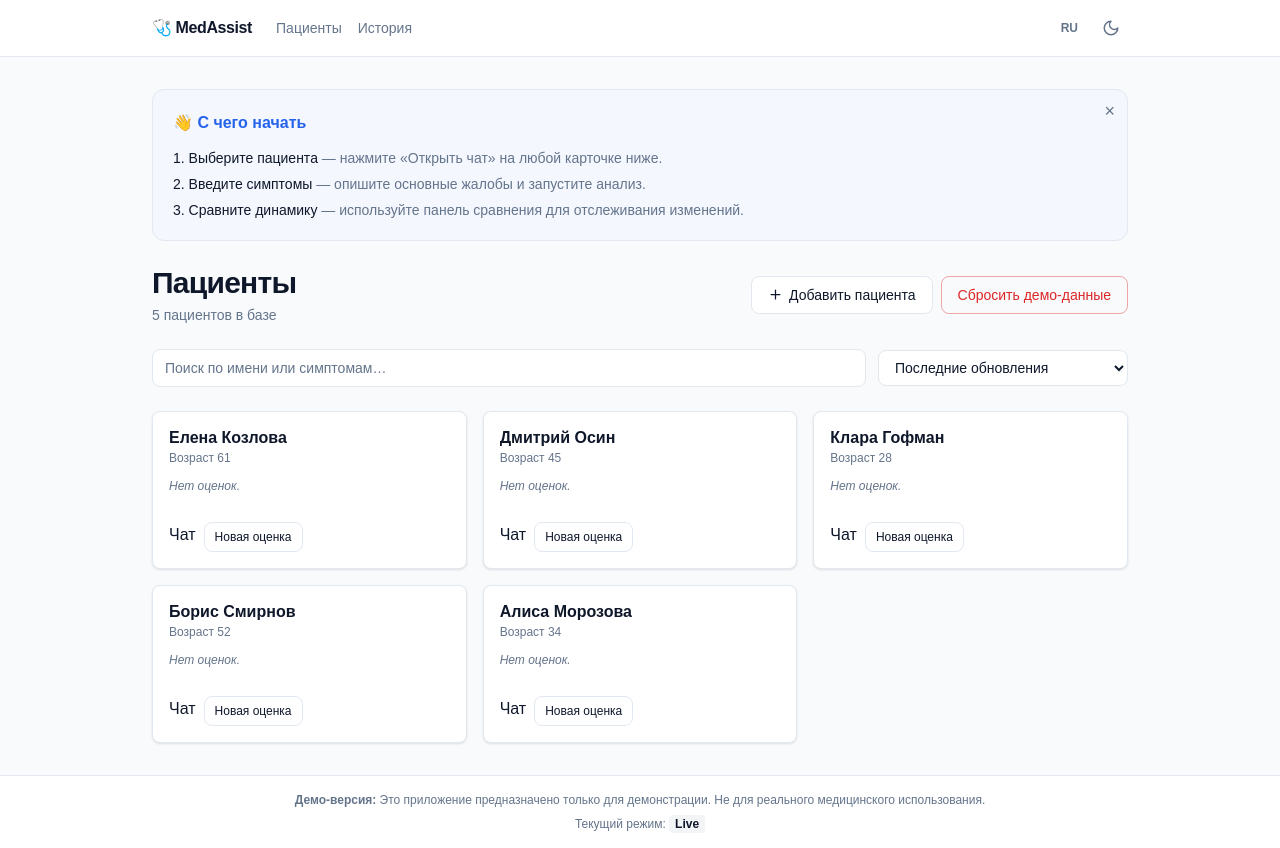
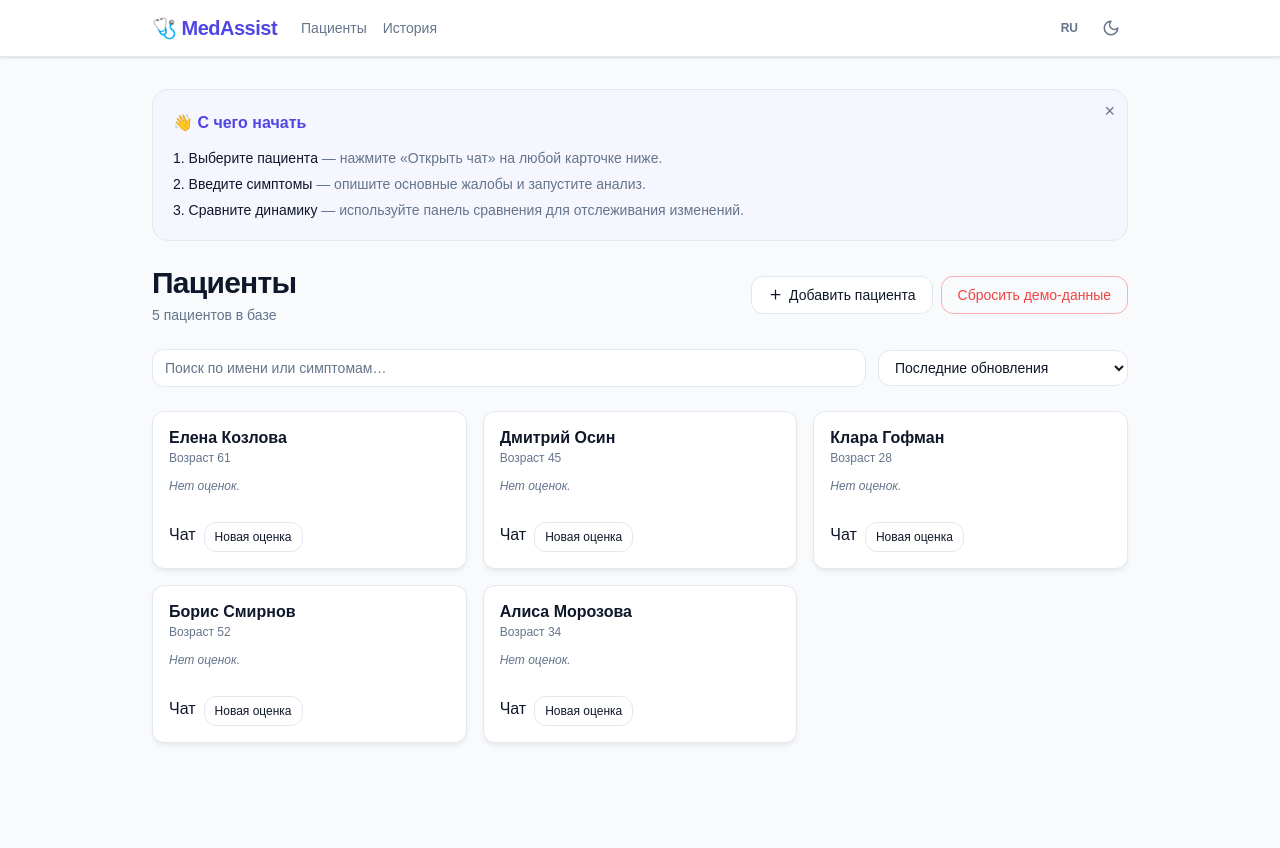
Before and after one commit to HaudiXO/DiagnoScope, a Next.js app in the folder frontend/: page / in a window 1280 px wide. After the commit the page ends 800 px from the top, so only its background shows below. Built offline with nearby package versions, Linux system fonts and the light colour scheme.

Commit message:
frontend: small UI tweaks

```diff
--- a/frontend/app/components/ui/Button.tsx
+++ b/frontend/app/components/ui/Button.tsx
@@ -9,7 +9,7 @@ interface ButtonProps extends React.ButtonHTMLAttributes<HTMLButtonElement> {
 }
 
 const base =
-    'inline-flex items-center justify-center font-medium transition-colors focus-ring rounded-[var(--radius-md)] cursor-pointer select-none';
+    'inline-flex items-center justify-center font-medium transition-all duration-200 focus-ring rounded-[var(--radius-md)] cursor-pointer select-none active:scale-[0.98]';
 
 const variants: Record<ButtonVariant, string> = {
     primary:
--- a/frontend/app/components/ui/Card.tsx
+++ b/frontend/app/components/ui/Card.tsx
@@ -25,6 +25,7 @@ export default function Card({
                 'border border-[var(--color-border)]',
                 'rounded-[var(--radius-md)]',
                 'shadow-[var(--shadow-sm)]',
+                'hover-card-anim',
                 paddings[padding],
                 className,
             ]
--- a/frontend/app/globals.css
+++ b/frontend/app/globals.css
@@ -13,28 +13,29 @@
   --color-fg: #0f172a;
   --color-muted: #64748b;
 
-  /* Primary (blue) */
-  --color-primary: #2563eb;
-  --color-primary-hover: #1d4ed8;
+  /* Primary (Indigo) */
+  --color-primary: #4f46e5;
+  --color-primary-hover: #4338ca;
   --color-primary-fg: #ffffff;
 
   /* Danger (red) */
-  --color-danger: #dc2626;
-  --color-danger-hover: #b91c1c;
+  --color-danger: #ef4444;
+  --color-danger-hover: #dc2626;
   --color-danger-fg: #ffffff;
 
   /* Amber */
-  --color-amber: #d97706;
+  --color-amber: #f59e0b;
   --color-amber-bg: #fffbeb;
 
   /* Border-radius */
-  --radius-sm: 4px;
-  --radius-md: 8px;
-  --radius-lg: 12px;
+  --radius-sm: 6px;
+  --radius-md: 12px;
+  --radius-lg: 16px;
 
-  /* Shadows */
-  --shadow-sm: 0 1px 3px rgba(0, 0, 0, .08), 0 1px 2px rgba(0, 0, 0, .04);
-  --shadow-md: 0 4px 12px rgba(0, 0, 0, .10), 0 2px 4px rgba(0, 0, 0, .05);
+  /* Shadows (Softer, modern) */
+  --shadow-sm: 0 4px 6px -1px rgba(0, 0, 0, 0.05), 0 2px 4px -1px rgba(0, 0, 0, 0.03);
+  --shadow-md: 0 10px 15px -3px rgba(0, 0, 0, 0.08), 0 4px 6px -2px rgba(0, 0, 0, 0.04);
+  --shadow-hover: 0 20px 25px -5px rgba(0, 0, 0, 0.1), 0 10px 10px -5px rgba(0, 0, 0, 0.04);
 
   /* Typography shorthand kept for Geist */
   --background: var(--color-bg);
@@ -43,19 +44,20 @@
 
 @media (prefers-color-scheme: dark) {
   :root:not([data-theme="light"]) {
-    --color-bg: #0a0a0a;
+    --color-bg: #030712;
     --color-surface: #111827;
     --color-border: #1f2937;
-    --color-fg: #f1f5f9;
-    --color-muted: #94a3b8;
-    --color-primary: #3b82f6;
-    --color-primary-hover: #2563eb;
+    --color-fg: #f9fafb;
+    --color-muted: #9ca3af;
+    --color-primary: #6366f1;
+    --color-primary-hover: #818cf8;
     --color-danger: #f87171;
     --color-danger-hover: #ef4444;
     --color-amber: #fbbf24;
     --color-amber-bg: #1c1400;
-    --shadow-sm: 0 1px 3px rgba(0, 0, 0, .3);
-    --shadow-md: 0 4px 12px rgba(0, 0, 0, .4);
+    --shadow-sm: 0 4px 6px -1px rgba(0, 0, 0, 0.3);
+    --shadow-md: 0 10px 15px -3px rgba(0, 0, 0, 0.4);
+    --shadow-hover: 0 20px 25px -5px rgba(0, 0, 0, 0.5);
     --background: var(--color-bg);
     --foreground: var(--color-fg);
   }
@@ -63,19 +65,20 @@
 
 /* Explicit dark theme override (JS toggle) */
 [data-theme="dark"] {
-  --color-bg: #0a0a0a;
+  --color-bg: #030712;
   --color-surface: #111827;
   --color-border: #1f2937;
-  --color-fg: #f1f5f9;
-  --color-muted: #94a3b8;
-  --color-primary: #3b82f6;
-  --color-primary-hover: #2563eb;
+  --color-fg: #f9fafb;
+  --color-muted: #9ca3af;
+  --color-primary: #6366f1;
+  --color-primary-hover: #818cf8;
   --color-danger: #f87171;
   --color-danger-hover: #ef4444;
   --color-amber: #fbbf24;
   --color-amber-bg: #1c1400;
-  --shadow-sm: 0 1px 3px rgba(0, 0, 0, .3);
-  --shadow-md: 0 4px 12px rgba(0, 0, 0, .4);
+  --shadow-sm: 0 4px 6px -1px rgba(0, 0, 0, 0.3);
+  --shadow-md: 0 10px 15px -3px rgba(0, 0, 0, 0.4);
+  --shadow-hover: 0 20px 25px -5px rgba(0, 0, 0, 0.5);
   --background: var(--color-bg);
   --foreground: var(--color-fg);
 }
@@ -94,6 +97,28 @@ body {
   font-family: var(--font-sans, Arial, Helvetica, sans-serif);
   line-height: 1.6;
   -webkit-font-smoothing: antialiased;
+  transition: background-color 0.3s ease, color 0.3s ease;
+}
+
+/* Animations & Glassmorphism */
+.glass {
+  background: color-mix(in srgb, var(--color-surface) 80%, transparent);
+  backdrop-filter: blur(8px);
+}
+
+.hover-card-anim {
+  transition: transform 0.2s cubic-bezier(0.4, 0, 0.2, 1), box-shadow 0.2s cubic-bezier(0.4, 0, 0.2, 1);
+}
+
+.hover-card-anim:hover {
+  transform: translateY(-2px);
+  box-shadow: var(--shadow-hover);
+}
+
+/* Base button animations */
+button,
+a {
+  transition: all 0.2s ease;
 }
 
 /* ── Focus utility ──────────────────────────────────────────────────────── */
--- a/frontend/app/layout.tsx
+++ b/frontend/app/layout.tsx
@@ -62,66 +62,10 @@ function LangToggle() {
   );
 }
 
-function useAppMode() {
-  const [mode, setMode] = useState<string>(USE_MOCK ? 'demo' : 'live');
 
-  useEffect(() => {
-    try {
-      const raw = localStorage.getItem('dx_history_v1');
-      if (raw) {
-        const parsed = JSON.parse(raw);
-        if (parsed && parsed.length > 0) {
-          const last = parsed[0].mode;
-          if (last) setMode(last);
-        }
-      }
-    } catch { }
-
-    const handler = (e: Event) => {
-      const custom = e as CustomEvent<string>;
-      setMode(custom.detail);
-    };
-    window.addEventListener('medassist-mode', handler);
-    return () => window.removeEventListener('medassist-mode', handler);
-  }, []);
-
-  return mode;
-}
-
-function Footer() {
-  const { t } = useI18n();
-  const mode = useAppMode();
-
-  let displayMode = mode;
-  if (mode === 'demo') displayMode = t.modeDemo || 'demo';
-  else if (mode === 'fallback') displayMode = t.modeFallback || 'fallback';
-  else if (mode === 'live') displayMode = t.modeLive || 'live';
-
-  return (
-    <footer className="mt-auto border-t border-[var(--color-border)] bg-[var(--color-surface)] p-4 text-center text-xs text-[var(--color-muted)] flex flex-col items-center gap-2 w-full">
-      <p>
-        <strong>{t.demoDisclaimerTitle}</strong> {t.demoDisclaimerText}
-      </p>
-      <p>
-        {t.currentMode} <span className="font-semibold px-1.5 py-0.5 rounded bg-gray-100 dark:bg-gray-800 text-[var(--color-fg)]">{displayMode}</span>
-      </p>
-    </footer>
-  );
-}
 
 function Header() {
   const { t } = useI18n();
-  const mode = useAppMode();
-
-  let displayMode = mode;
-  let BadgeStyle = 'bg-gray-100 text-gray-800 dark:bg-gray-800 dark:text-gray-300';
-  if (mode === 'demo') {
-    displayMode = t.modeDemo || 'Демо';
-    BadgeStyle = 'bg-purple-100 text-purple-800 dark:bg-purple-900/50 dark:text-purple-300';
-  } else if (mode === 'fallback') {
-    displayMode = t.modeFallback || 'Fallback';
-    BadgeStyle = 'bg-yellow-100 text-yellow-800 dark:bg-yellow-900/50 dark:text-yellow-300';
-  }
 
   return (
     <header
@@ -129,20 +73,15 @@ function Header() {
         borderBottom: '1px solid var(--color-border)',
         background: 'var(--color-surface)',
       }}
-      className="sticky top-0 z-10"
+      className="sticky top-0 z-10 shadow-sm"
     >
       <div className="max-w-5xl mx-auto px-6 h-14 flex items-center justify-between">
         <div className="flex items-center gap-6">
           <Link
             href="/"
-            className="flex items-center gap-2 font-bold text-base tracking-tight hover:text-[var(--color-primary)] transition-colors"
+            className="flex items-center gap-2 font-bold text-xl tracking-tight text-[var(--color-primary)] hover:opacity-80 transition-opacity"
           >
             🩺 MedAssist
-            {mode !== 'live' && (
-              <span className={`text-[10px] uppercase font-bold px-1.5 py-0.5 rounded-sm ${BadgeStyle}`}>
-                {displayMode}
-              </span>
-            )}
           </Link>
           <nav className="flex gap-4">
             <Link
@@ -189,7 +128,6 @@ export default function RootLayout({
         <I18nProvider>
           <Header />
           <main className="max-w-5xl mx-auto px-6 py-8 flex-1 w-full">{children}</main>
-          <Footer />
         </I18nProvider>
       </body>
     </html>
--- a/frontend/eslint.config.mjs
+++ b/frontend/eslint.config.mjs
@@ -12,6 +12,8 @@ const eslintConfig = defineConfig([
     "out/**",
     "build/**",
     "next-env.d.ts",
+
+
   ]),
 ]);
 
```
